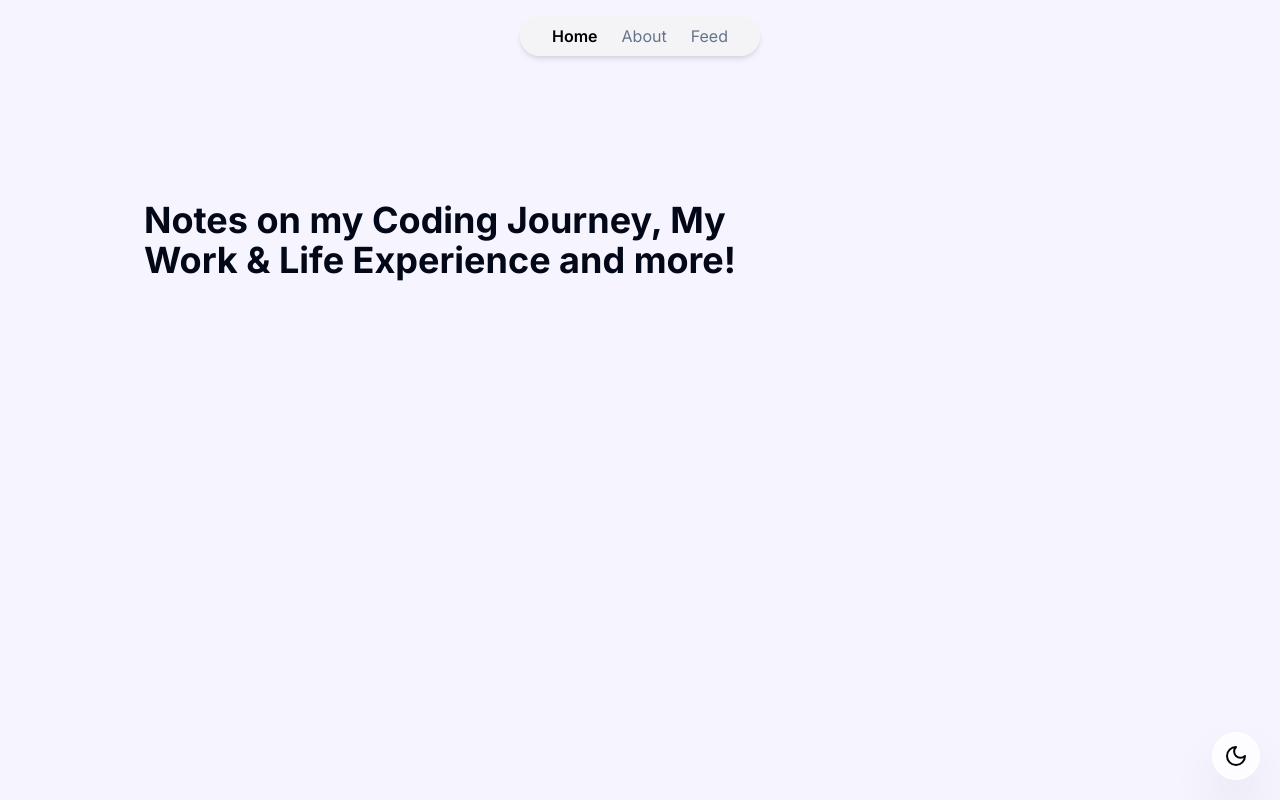
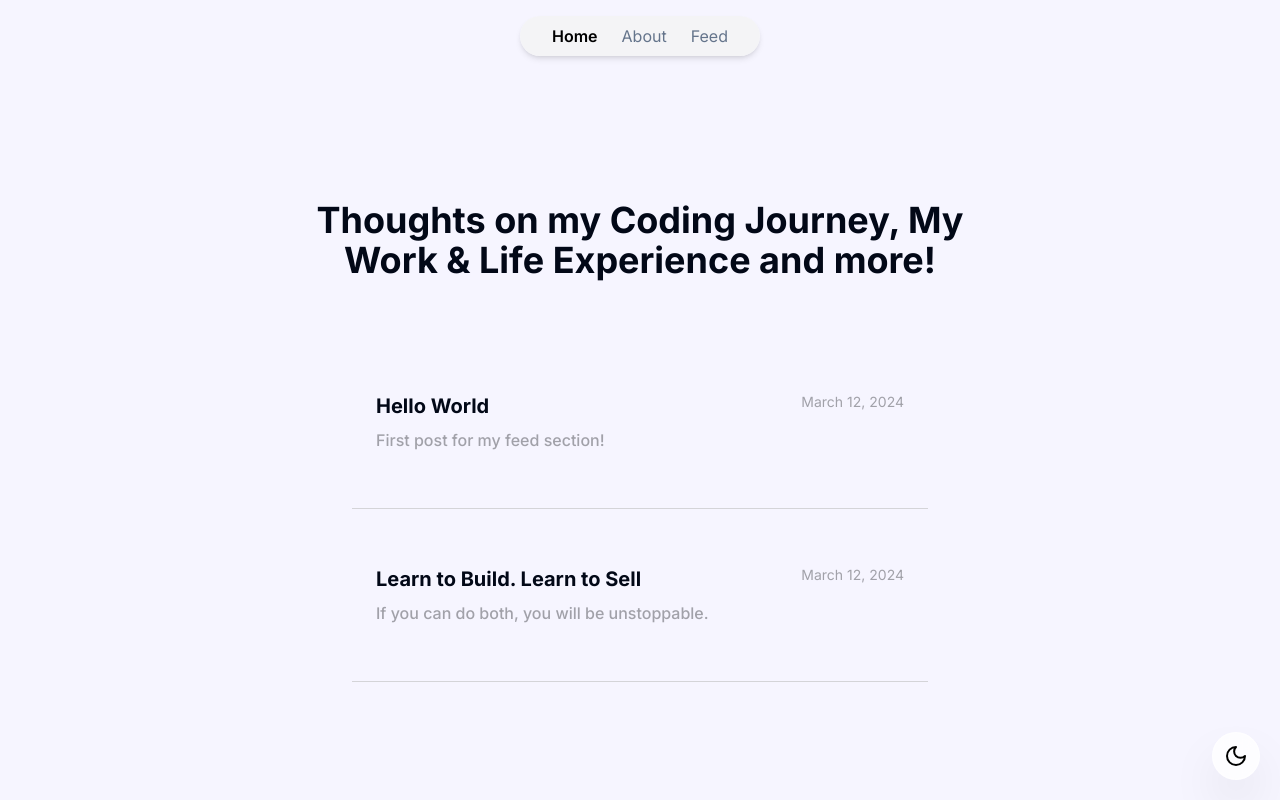
Before and after one commit to dgarciaob/portfolio, a Next.js app: page /feed in a window 1280 px wide. Built offline with nearby package versions, Linux system fonts and the light colour scheme.

Commit message:
add: feed section

```diff
--- a/app/feed/page.tsx
+++ b/app/feed/page.tsx
@@ -1,13 +1,27 @@
 import React from "react";
 import MaxWidthWrapper from "@/components/MaxWidthWrapper";
+import Link from "next/link";
+import getPostsMetaData from "@/components/GetPostMetaData";
+import PostPreview from "@/components/PostPreview";
 
 function FeedPage() {
+  const postMetaData = getPostsMetaData();
+
+  const postsPreview = postMetaData.map((post) => (
+    <PostPreview key={post.slug} {...post} />
+  ));
+
   return (
     <MaxWidthWrapper>
       <main className="mt-20 lg:mt-32 selection:bg-green-200 dark:selection:bg-blue-600">
-        <h1 className="font-bold text-4xl max-w-2xl text-left">
-          Notes on my Coding Journey, My Work & Life Experience and more!
-        </h1>
+        <div className="flex justify-center items-center">
+          <h1 className="font-bold text-4xl max-w-2xl text-center">
+            Thoughts on my Coding Journey, My Work & Life Experience and more!
+          </h1>
+        </div>
+        <section className="mt-20 flex flex-col items-center space-y-6">
+          {postsPreview}
+        </section>
       </main>
     </MaxWidthWrapper>
   );
--- /dev/null
+++ b/app/posts/[slug]/page.tsx
@@ -0,0 +1,39 @@
+import React from "react";
+import fs from "fs";
+import Markdown from "markdown-to-jsx";
+import MaxWidthWrapper from "@/components/MaxWidthWrapper";
+import matter from "gray-matter";
+import getPostsMetaData from "@/components/GetPostMetaData";
+import { ArrowLeft } from "lucide-react";
+
+const getPostsContent = (slug: string) => {
+  // function to get the content
+  const folder = "posts/"; // first define the folder
+  const file = `${folder}${slug}.md`; // then the file route with the slug that comes from the selected post, and the folder
+  const content = fs.readFileSync(file, "utf8"); // read the file and return the content
+  const matterResult = matter(content); // parse the content with gray-matter
+  return matterResult;
+};
+
+export const gerenateStaticPaths = async () => {
+  const posts = getPostsMetaData();
+  return posts.map((post) => ({ slug: post.slug }));
+};
+
+function PostPage(props: any) {
+  const slug = props.params.slug;
+  const post = getPostsContent(slug);
+  return (
+    <MaxWidthWrapper>
+      <main className="mt-20 lg:mt-32 selection:bg-green-200 dark:selection:bg-blue-600 flex flex-col items-center mb-20">
+        <h1 className="text-4xl font-black mb-8">{post.data.title}</h1>
+
+        <article className="prose dark:prose-invert">
+          <Markdown>{post.content}</Markdown>
+        </article>
+      </main>
+    </MaxWidthWrapper>
+  );
+}
+
+export default PostPage;
--- /dev/null
+++ b/components/GetPostMetaData.ts
@@ -0,0 +1,25 @@
+import fs from "fs";
+import matter from "gray-matter";
+import { PostMetaData } from "./PostMetaData";
+
+const getPostsMetaData = (): PostMetaData[] => {
+  const folder = "posts/"; // The folder where the posts are located
+  const files = fs.readdirSync(folder); // read the contents of the given directory (posts/), returns an array.
+  const markdownPosts = files.filter((file) => {
+    return file.endsWith(".md");
+  }); // filter the files that end with .md
+  const posts = markdownPosts.map((fileName) => {
+    const fileContent = fs.readFileSync(`posts/${fileName}`, "utf8"); // create variable to store the content of the file
+    const matterResult = matter(fileContent);
+    return {
+      title: matterResult.data.title,
+      subtitle: matterResult.data.subtitle,
+      date: matterResult.data.date,
+      slug: fileName.replace(".md", ""),
+    };
+  });
+
+  return posts;
+};
+
+export default getPostsMetaData;
--- /dev/null
+++ b/components/PostMetaData.ts
@@ -0,0 +1,6 @@
+export interface PostMetaData {
+  title: string;
+  subtitle: string;
+  date: string;
+  slug: string;
+}
--- /dev/null
+++ b/components/PostPreview.tsx
@@ -0,0 +1,23 @@
+import Link from "next/link";
+import { PostMetaData } from "./PostMetaData";
+
+const PostPreview = (props: PostMetaData) => {
+  return (
+    <>
+      <Link href={`/posts/${props.slug}`} key={props.slug}>
+        <div className="hover:bg-muted hover:dark:bg-[#202023] w-[36rem] px-6 py-8 rounded-lg transition-transform transform hover:scale-105 cursor-pointer flex flex-col space-y-2">
+          <div className="flex flex-row justify-between">
+            <h2 className="text-xl font-bold antialiased">{props.title}</h2>
+            <p className="text-sm text-[#A1A1A9]">{props.date}</p>
+          </div>
+          <p className="text-base text-pretty truncate text-[#A1A1A9] font-medium">
+            {props.subtitle}
+          </p>
+        </div>
+      </Link>
+      <div className="w-full h-[1px] bg-zinc-300 dark:bg-zinc-700 max-w-[36rem]" />
+    </>
+  );
+};
+
+export default PostPreview;
--- a/package.json
+++ b/package.json
@@ -17,6 +17,7 @@
     "framer-motion": "^11.0.3",
     "gray-matter": "^4.0.3",
     "lucide-react": "^0.317.0",
+    "markdown-to-jsx": "^7.4.2",
     "moment": "^2.30.1",
     "next": "14.1.0",
     "next-themes": "^0.2.1",
@@ -29,6 +30,7 @@
     "tailwindcss-animate": "^1.0.7"
   },
   "devDependencies": {
+    "@tailwindcss/typography": "^0.5.10",
     "@types/node": "^20",
     "@types/react": "^18",
     "@types/react-dom": "^18",
--- /dev/null
+++ b/posts/hello-world.md
@@ -0,0 +1,7 @@
+---
+title: "Hello World"
+subtitle: "First post for my feed section! "
+date: "March 12, 2024"
+---
+
+This is the first post to my feed section. I'm excited to share how I decided to expand my sales-driven expertise into the intriguing world of coding.
--- a/posts/learn-to-build-learn-to-sell.md
+++ b/posts/learn-to-build-learn-to-sell.md
@@ -1,10 +1,10 @@
 ---
 title: "Learn to Build. Learn to Sell"
-subtitle: "If you can do both, you will be unstoppable"
-date: "10/03/2024"
+subtitle: "If you can do both, you will be unstoppable."
+date: "March 12, 2024"
 ---
 
-This is the first post to my feed section. I'm excited to share how I decided to expand my sales-driven expertise into the intriguing world of coding.
+This is the second post to my feed section. I'm excited to share how I decided to expand my sales-driven expertise into the intriguing world of coding.
 
 ## Discovering a New Paradigm
 
@@ -14,9 +14,11 @@ So, there I was, knee-deep in the world of sales, doing my thing and thinking I
 
 It hit me like a ton of bricks. Suddenly, I realized there was a whole other world out there waiting for me, and I had to dive in headfirst.
 
-## Specialization is not for me
+## Specialisation is not for me
 
 Sales had taught me a lot - how to build strong relationships with people, close deals, and soft skills. But as the digital age kept marching on, I started feeling like something was missing, specially in a world of tech-savvy entrepreneurs. It was time to level up my game.
+
+Being able to expand my knowledge is extremely valuable. I don't believe in specialisation, it's boring to focus your life on just one particular thing.
 
 ## Taking the Plunge into Coding
 
--- a/tailwind.config.ts
+++ b/tailwind.config.ts
@@ -81,7 +81,11 @@ const config = {
       },
     },
   },
-  plugins: [require("tailwindcss-animate"), addVariablesForColors],
+  plugins: [
+    require("tailwindcss-animate"),
+    addVariablesForColors,
+    require("@tailwindcss/typography"),
+  ],
 } satisfies Config;
 
 export default config;
```
Also changed, not shown: 1 other file (tests, documents, lock files or other folders).
